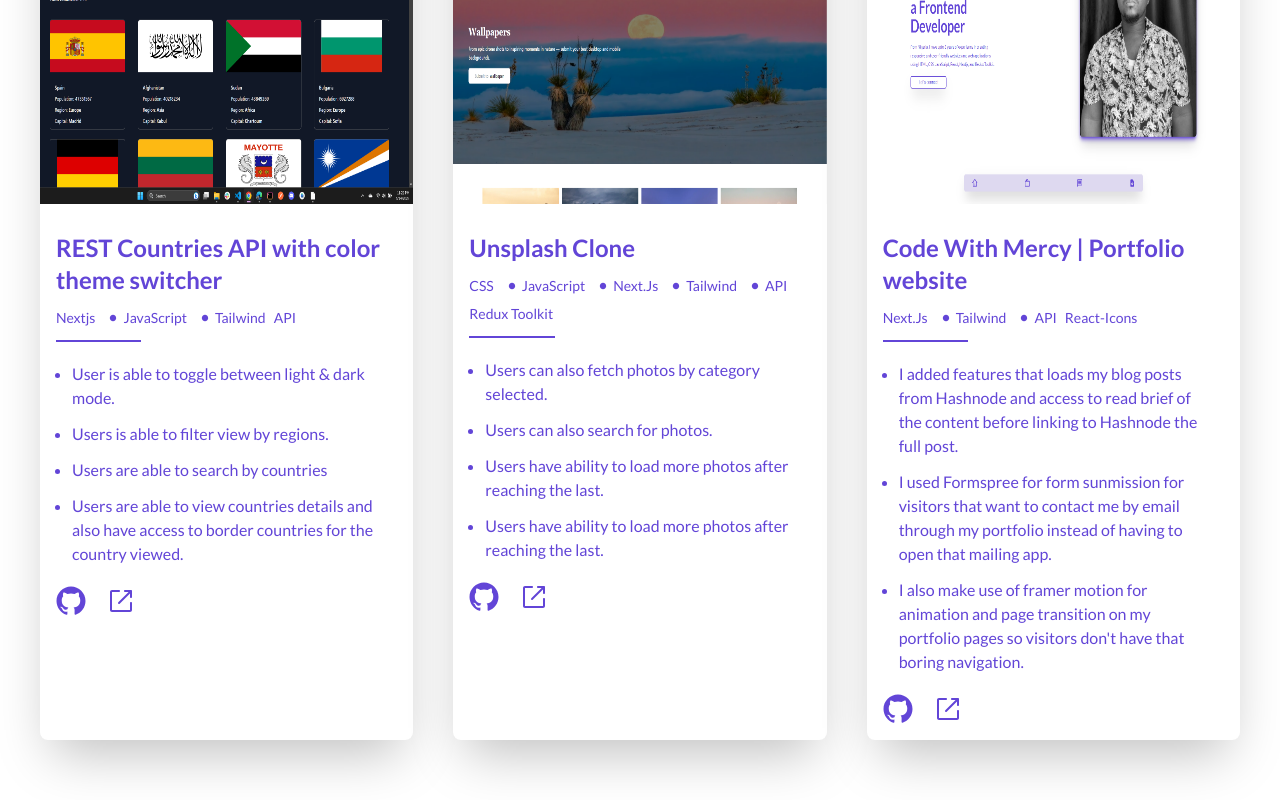
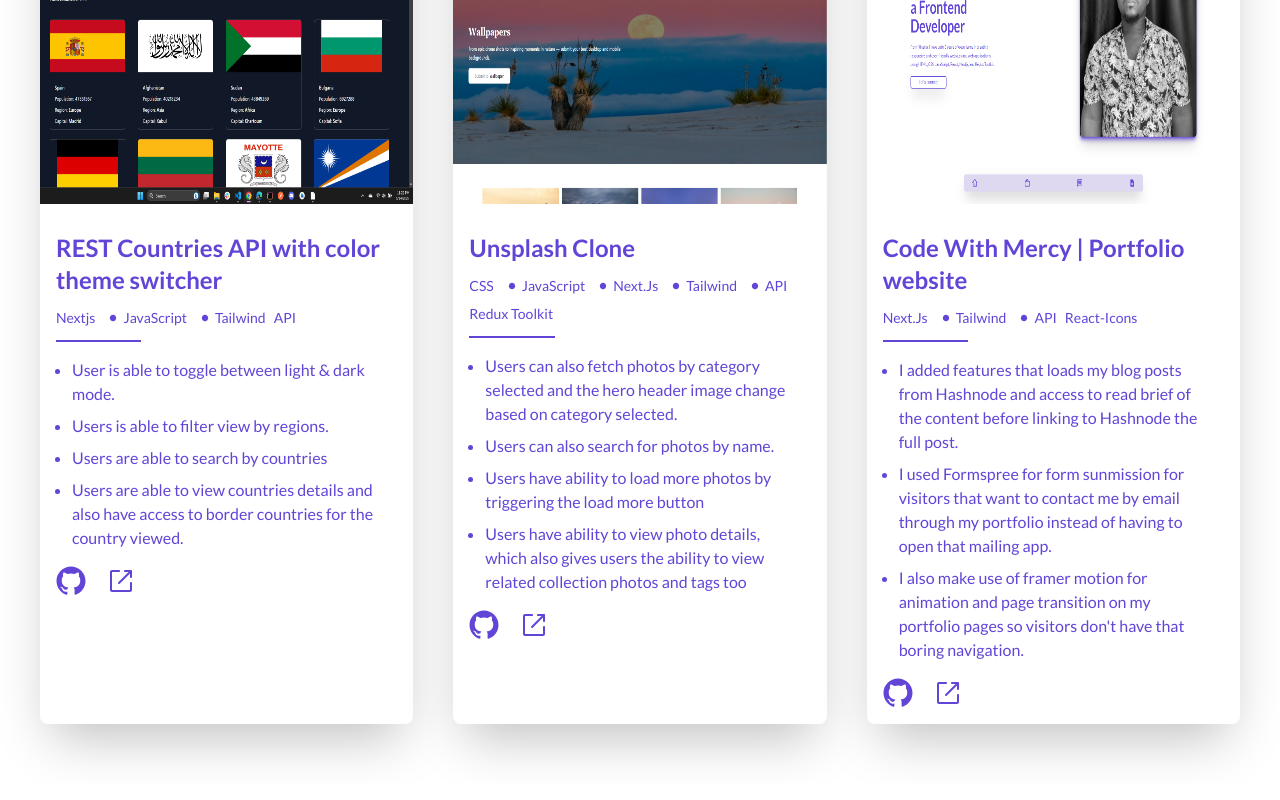
Before and after one commit to mercyharbo/Portfolio, a Next.js app: page /projects in a window 1280 px wide. Shown: the part 503-1303 px from the top of the page. Built offline with nearby package versions, Linux system fonts and the light colour scheme.

Commit message:
uodate the project

```diff
--- a/src/components/projects.json
+++ b/src/components/projects.json
@@ -15,10 +15,10 @@
   {
     "title": "Unsplash Clone",
     "description": [
-      "Users can also fetch photos by category selected.",
-      "Users can also search for photos.",
-      "Users have ability to load more photos after reaching the last.",
-      "Users have ability to load more photos after reaching the last."
+      "Users can also fetch photos by category selected and the hero header image change based on category selected.",
+      "Users can also search for photos by name.",
+      "Users have ability to load more photos by triggering the load more button",
+      "Users have ability to view photo details, which also gives users the ability to view related collection photos and tags too"
     ],
     "imagePath": "/unsplash.png",
     "stack": ["CSS", "JavaScript", "Next.js", "Tailwind", "API", "Redux toolkit"],
--- a/src/pages/projects.js
+++ b/src/pages/projects.js
@@ -84,7 +84,7 @@
                 </div>
 
                 <div className='border-[1px] w-[25%] border-[#6245d7] '></div>
-                <ul className='py-2 px-4 flex flex-col gap-3 lg:text-base md:text-lg sm:text-base list-disc '>
+                <ul className='py-1 px-4 flex flex-col gap-2 lg:text-base md:text-lg sm:text-base list-disc '>
                   {project.description.map((item, index) => {
                     return <li key={index}>{item}</li>
                   })}
```
